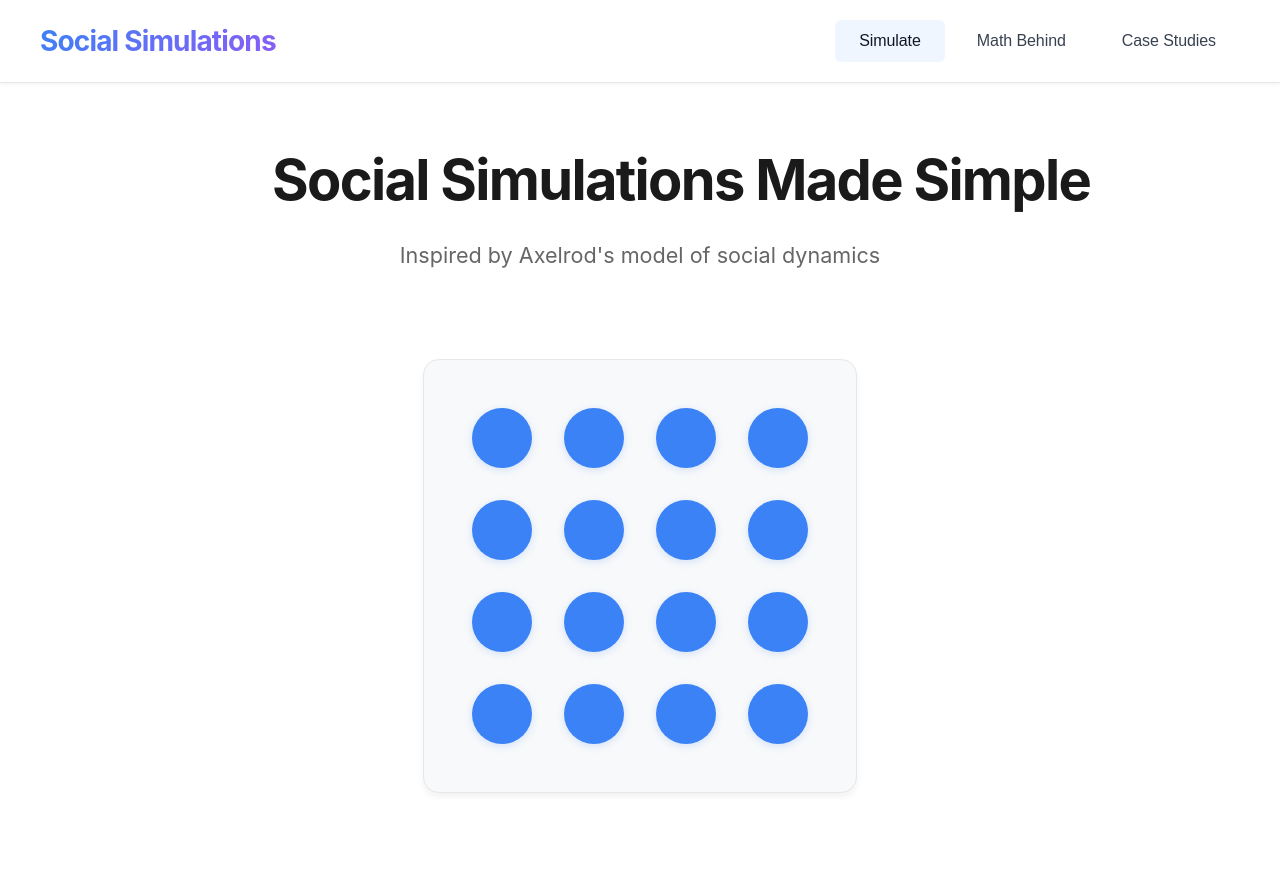
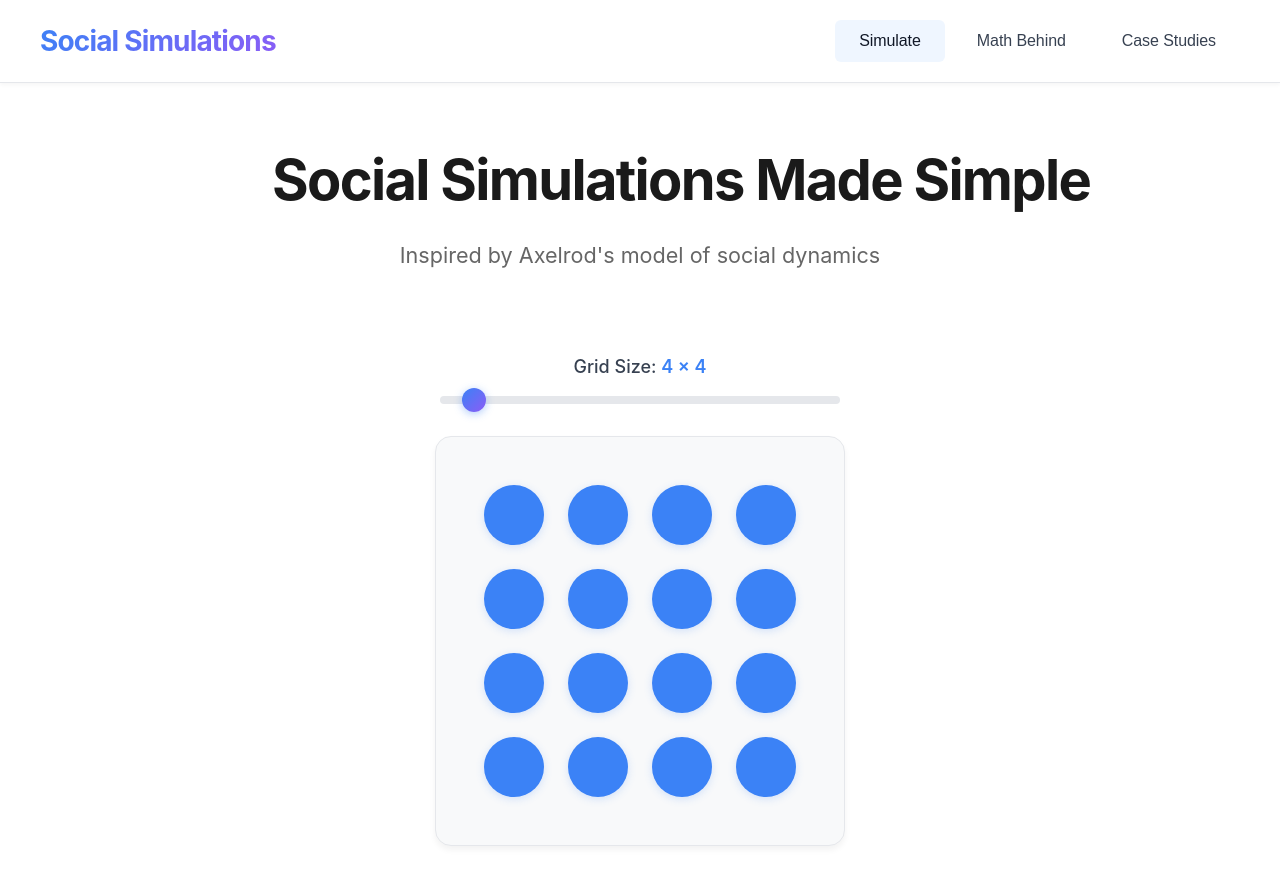
Before and after one commit to MartinZust123/social-simulations, a React (Vite) app: page / in a window 1280 px wide. Shown: the top 884 px of the page. Before the commit the page ends 800 px from the top, so only its background shows below. Built offline with nearby package versions, Linux system fonts and the light colour scheme.

Commit message:
Grid size slider feature

```diff
--- a/src/App.css
+++ b/src/App.css
@@ -92,20 +92,86 @@
 .main-content {
   flex: 1;
   display: flex;
+  flex-direction: column;
   align-items: center;
   justify-content: center;
+  gap: 2rem;
+  padding: 0 2rem 4rem 2rem;
+}
+
+.controls {
+  display: flex;
+  flex-direction: column;
+  align-items: center;
+  gap: 1rem;
+  width: 100%;
+  max-width: 400px;
+}
+
+.control-label {
+  font-size: 1.125rem;
+  font-weight: 500;
+  color: #374151;
+}
+
+.grid-size-value {
+  font-weight: 600;
+  color: #3b82f6;
+}
+
+.slider {
+  width: 100%;
+  height: 8px;
+  border-radius: 5px;
+  background: #e5e7eb;
+  outline: none;
+  -webkit-appearance: none;
+  appearance: none;
+}
+
+.slider::-webkit-slider-thumb {
+  -webkit-appearance: none;
+  appearance: none;
+  width: 24px;
+  height: 24px;
+  border-radius: 50%;
+  background: linear-gradient(135deg, #3b82f6 0%, #8b5cf6 100%);
+  cursor: pointer;
+  box-shadow: 0 2px 8px rgba(59, 130, 246, 0.4);
+  transition: all 0.2s ease;
+}
+
+.slider::-webkit-slider-thumb:hover {
+  transform: scale(1.1);
+  box-shadow: 0 4px 12px rgba(59, 130, 246, 0.5);
+}
+
+.slider::-moz-range-thumb {
+  width: 24px;
+  height: 24px;
+  border-radius: 50%;
+  background: linear-gradient(135deg, #3b82f6 0%, #8b5cf6 100%);
+  cursor: pointer;
+  border: none;
+  box-shadow: 0 2px 8px rgba(59, 130, 246, 0.4);
+  transition: all 0.2s ease;
+}
+
+.slider::-moz-range-thumb:hover {
+  transform: scale(1.1);
+  box-shadow: 0 4px 12px rgba(59, 130, 246, 0.5);
 }
 
 .grid-container {
   display: grid;
-  grid-template-columns: repeat(4, 1fr);
-  grid-template-rows: repeat(4, 1fr);
-  gap: 2rem;
+  gap: 1.5rem;
   padding: 3rem;
   background: #f8f9fa;
   border-radius: 16px;
   border: 1px solid #e5e7eb;
   box-shadow: 0 4px 6px rgba(0, 0, 0, 0.05);
+  max-width: 90vw;
+  max-height: 70vh;
 }
 
 .node-wrapper {
--- a/src/App.jsx
+++ b/src/App.jsx
@@ -3,7 +3,7 @@ import './App.css'
 
 function App() {
   const [activeTab, setActiveTab] = useState('simulate');
-  const gridSize = 4;
+  const [gridSize, setGridSize] = useState(4);
   const nodes = Array.from({ length: gridSize * gridSize }, (_, i) => i);
 
   return (
@@ -40,7 +40,27 @@ function App() {
       </header>
 
       <main className="main-content">
-        <div className="grid-container">
+        <div className="controls">
+          <label className="control-label">
+            Grid Size: <span className="grid-size-value">{gridSize} × {gridSize}</span>
+          </label>
+          <input
+            type="range"
+            min="3"
+            max="20"
+            value={gridSize}
+            onChange={(e) => setGridSize(Number(e.target.value))}
+            className="slider"
+          />
+        </div>
+
+        <div
+          className="grid-container"
+          style={{
+            gridTemplateColumns: `repeat(${gridSize}, 1fr)`,
+            gridTemplateRows: `repeat(${gridSize}, 1fr)`
+          }}
+        >
           {nodes.map((node) => (
             <div key={node} className="node-wrapper">
               <div className="node"></div>
```
